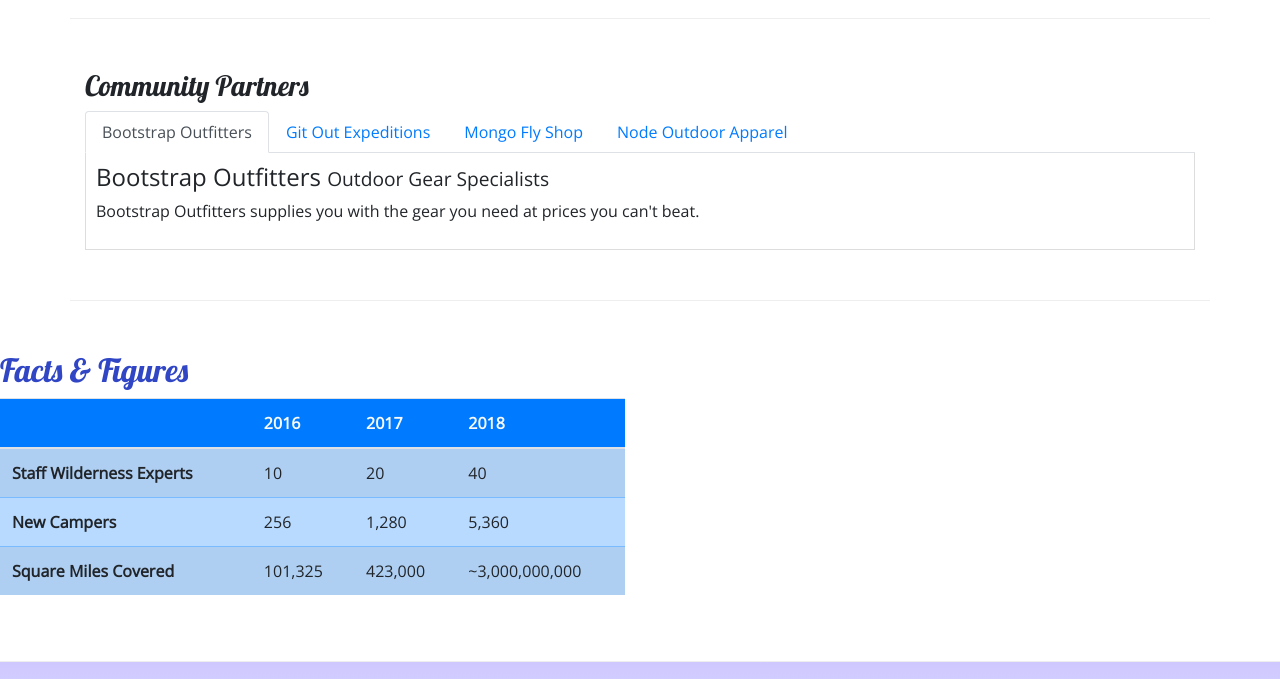
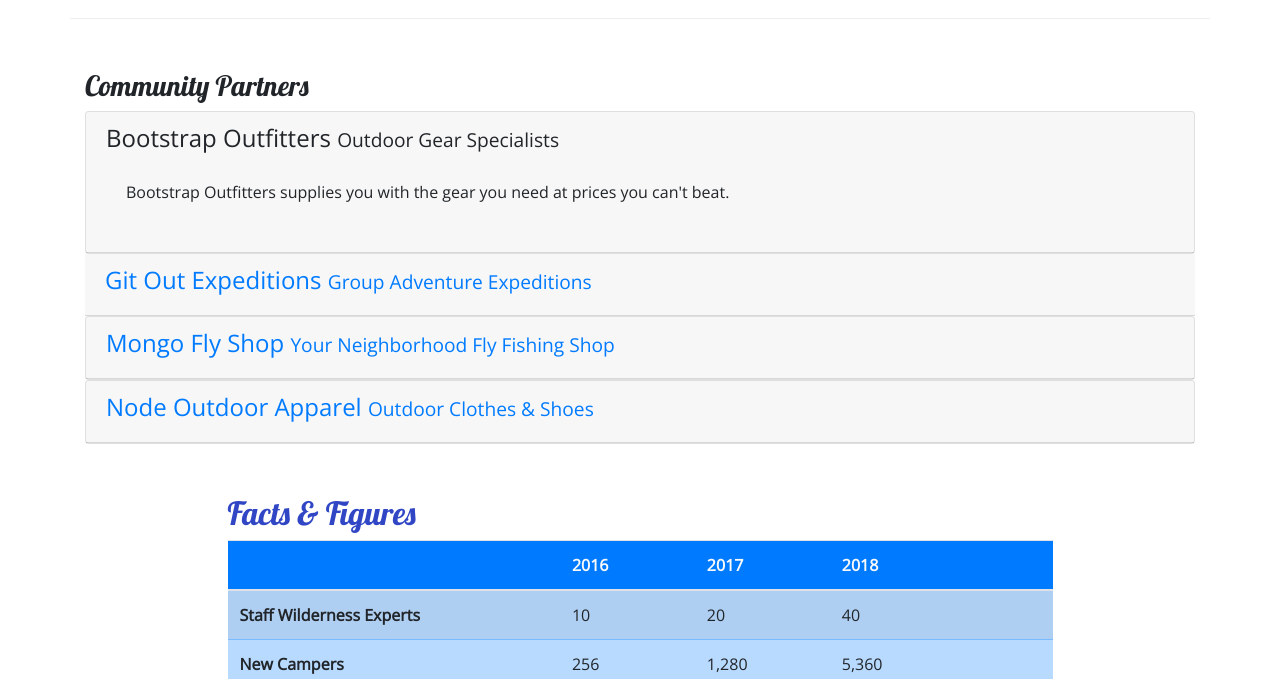
Before and after one commit to Flowzart/Flowzart, a website: page aboutus.html in a window 1280 px wide. Shown: the part 810-1489 px from the top of the page. Drawn offline with nearby package versions, Linux system fonts and the light colour scheme.

Commit message:
accordion

```diff
--- a/aboutus.html
+++ b/aboutus.html
@@ -103,36 +103,66 @@
             <div class="row row-content">
                 <div class="col">
                     <h3>Community Partners</h3>
-                <ul class="nav nav-tabs">
-                    <li class="nav-item"><a class="nav-link active" href="#bootstrap" role="tab" data-toggle="tab">Bootstrap Outfitters</a></li>
-                    <li class="nav-item"><a class="nav-link" href="#git" role="tab" data-toggle="tab">Git Out Expeditions</a></li>
-                    <li class="nav-item"><a class="nav-link" href="#mongo" role="tab" data-toggle="tab">Mongo Fly Shop</a></li>
-                    <li class="nav-item"><a class="nav-link" href="#node" role="tab" data-toggle="tab">Node Outdoor Apparel</a></li>
-                </ul>
-                <div class="tab-content">
-                    <div role="tabpanel" class="tab-pane fade show active" id="bootstrap">
-                        <h4>Bootstrap Outfitters <small>Outdoor Gear Specialists</small></h4>
+
+                    <div id="accordion">
+                    <div class="card">
+                        <div role="tab" class="card-header">
+                            <h4>
+                                <a data-toggle="collapse" data-target="#bootstrap">
+                                    Bootstrap Outfitters <small>Outdoor Gear Specialists</small>
+                                </a>
+                            </h4>
+                            <div class="collapse show" id="bootstrap" data-parent="#accordion">
+                                <div class="card-body">
                                     <p class="d-none d-sm-block">Bootstrap Outfitters supplies you with the gear you need at prices you can't beat.</p>
                                 </div>
-                    <div role="tabpanel" class="tab-pane fade" id="git">
-                        <h4>Git Out Expeditions <small>Group Adventure Expeditions</small></h4>
+                            </div>
+                        </div>
+                    </div>
+                        <div role="tab" class="card-header">
+                            <h4>
+                                <a class="collapsed" data-toggle="collapse" data-target="#git">
+                                    Git Out Expeditions <small>Group Adventure Expeditions</small>
+                                </a>
+                            </h4>
+                            <div class="collapse" id="git" data-parent="#accordion">
+                                <div class="card-body">
                                     <p class="d-none d-sm-block">Join Git Out Expeditions to explore new horizons with a group of other adventurers!</p>
                                </div>
-                    <div role="tabpanel" class="tab-pane fade" id="mongo">
-                        <h4>Mongo Fly Shop <small>Your Neighborhood Fly Fishing Shop.</small></h4>
+                            </div>
+                        </div>
+                    </div>
+                    <div class="card">
+                        <div role="tab" class="card-header">
+                            <h4>
+                                <a class="collapsed" data-toggle="collapse" data-target="#mongo">
+                                    Mongo Fly Shop <small>Your Neighborhood Fly Fishing Shop</small>
+                                </a>
+                            </h4>
+                            <div class="collapse" id="mongo" data-parent="#accordion">
+                                <div class="card-body">
                                     <p class="d-none d-sm-block">Need a new fishing pole, a tacklebox, or flies of all kinds? Stop by Mongo Fly Shop.</p>
                                 </div>
-                    <div role="tabpanel" class="tab-pane fade" id="node">
-                        <h4>Node Outdoor Apparel <small>Outdoor Clothes & Shoes</small></h4>
+                            </div>
+                        </div>
+                    </div>
+                    <div class="card">
+                        <div role="tab" class="card-header">
+                            <h4>
+                                <a class="collapsed" data-toggle="collapse" data-target="#node">
+                                    Node Outdoor Apparel <small>Outdoor Clothes & Shoes</small>
+                                </a>
+                            </h4>
+                            <div class="collapse" id="node" data-parent="#accordion">
+                                <div class="card-body">
                                     <p class="d-none d-sm-block">From polar fleeces to swimsuits, hiking boots to waders, a visit to Node will be sure to get you covered.</p>
-                    </div>
                                 </div>
                             </div>
                         </div>
                     </div>
 
     <div class="row row-content">
-        <div class="col-sm-6">
+        <div class="col-sm-9 center">
             <h2>Facts &amp; Figures</h2>
             <div class="table-responsive">
                    <table class="table table-striped">
--- a/css/styles.css
+++ b/css/styles.css
@@ -42,3 +42,8 @@ header h2 {
     border-top: none;
     padding: 10px;
 }
+
+.center {
+    margin-left: auto;
+    margin-right: auto;
+  }
```
Lines whose indentation alone changed are shown as unchanged.
